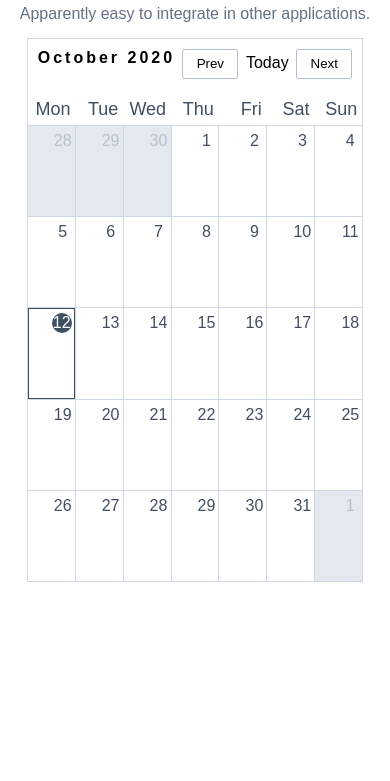
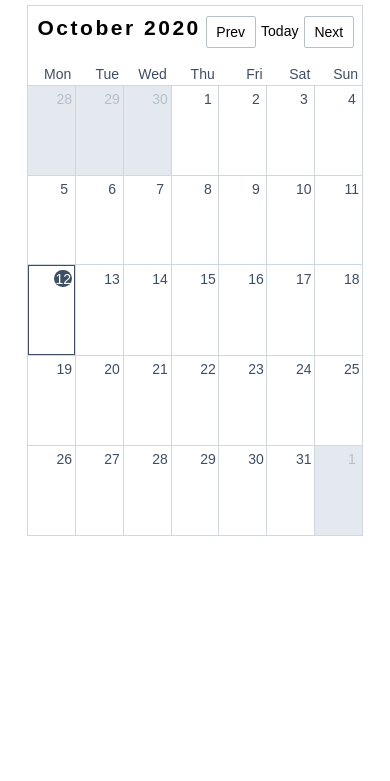
Before and after one commit to zapmal/custom-calendar, a website built with webpack: page index.html in a window 390 px wide. Shown: the part 63-844 px from the top of the page. Built offline with nearby package versions, Linux system fonts and the light colour scheme.

Commit message:
feat: switch to relative units, responsiveness

```diff
--- a/package.json
+++ b/package.json
@@ -10,7 +10,7 @@
   },
   "keywords": [
     "js",
-    "date-fns",
+    "calendar",
     "date",
     "javascript"
   ],
--- a/src/styles/calendar.css
+++ b/src/styles/calendar.css
@@ -7,18 +7,18 @@ body {
   --grey-800: #3e4e63;
   --black: #000000;
   --white: #FFFFFF;
-  --grid-gap: 1px;
-  --day-label-size: 20px;
+  --grid-gap: 0.07rem; /* 1px */
+  --day-label-size: 1.25rem;
 }
 
 .header {
   text-align: center;
-  margin-bottom: 15px;
+  margin-bottom: 0.9rem;
 }
 
 .header h2 {
   color: var(--grey-800);
-  letter-spacing: 5px;
+  letter-spacing: 0.3rem;
 }
 
 .header .info {
@@ -41,27 +41,27 @@ li {
 .calendar-month {
   position: relative;
   background-color: var(--grey-200);
-  border: solid 1px var(--grey-200);
+  border: solid 0.1rem var(--grey-200);
 }
 
 .calendar-month-header {
   display: flex;
   justify-content: space-between;
   background-color: #fff;
-  padding: 10px;
+  padding: 0.7rem;
 }
 
 .calendar-month-header-selected-month {
-  font-size: 24px;
+  font-size: 1.5em;
   font-weight: 600;
-  letter-spacing: 3px;
+  letter-spacing: 0.12em;
 }
 
 .calendar-month-header-selectors {
   display: flex;
   align-items: center;
   justify-content: space-between;
-  width: 170px;
+  width: 10.5rem;
 }
 
 .calendar-month-header-selectors > * {
@@ -69,20 +69,20 @@ li {
 }
 
 #present-month-selector {
-  margin: 0 6px 0 6px;
-  border-bottom: 0.1em solid var(--white);
+  margin: 0 0.37rem 0 0.37rem;
+  border-bottom: 0.1rem solid var(--white);
   transition: all 0.4s;
 }
 
 #present-month-selector:hover {
-  border-bottom: 0.1em solid var(--grey-300);
+  border-bottom: 0.1rem solid var(--grey-300);
 }
 
 .button {
   display: inline-block;
-  padding: 0.5em 1em;
-  border: 0.1em solid var(--grey-300);
-  border-radius: 0.15em;
+  padding: 0.5rem 0.7rem;
+  border: 0.1rem solid var(--grey-300);
+  border-radius: 0.15rem;
   box-sizing: border-box;
   text-decoration: none;
   font-weight: 300;
@@ -94,17 +94,17 @@ li {
 }
 
 .button:hover {
-  border: 0.1em solid var(--grey-200);
+  border: 0.1rem solid var(--grey-200);
   color: var(--white);
   background-color: var(--grey-800);
 }
 
 .day-of-week {
   color: var(--grey-800);
-  font-size: 18px;
+  font-size: 1.125em;
   background-color: #fff;
-  padding-bottom: 5px;
-  padding-top: 10px;
+  padding-bottom: 0.2em;
+  padding-top: 0.55em;
 }
 
 .day-of-week,
@@ -115,7 +115,7 @@ li {
 
 .day-of-week > * {
   text-align: right;
-  padding-right: 5px;
+  padding-right: 0.30rem;
 }
 
 .days-grid {
@@ -123,16 +123,16 @@ li {
   position: relative;
   grid-column-gap: var(--grid-gap);
   grid-row-gap: var(--grid-gap);
-  border-top: solid 1px var(--grey-200);
+  border-top: solid 0.07rem var(--grey-200);
 }
 
 .calendar-day {
   position: relative;
-  min-height: 100px;
-  font-size: 16px;
+  min-height: 6.25rem;
+  /* font-size: 16px; */
   background-color: #fff;
   color: var(--grey-800);
-  padding: 5px;
+  padding: 0.31rem;
 }
 
 .calendar-day--not-current {
@@ -141,8 +141,8 @@ li {
 }
 
 .calendar-day--today {
-  padding-top: 4px;
-  border: 1px solid var(--grey-800);
+  padding-top: 0.25rem;
+  border: 0.07rem solid var(--grey-800);
 }
 
 .calendar-day--today > span {
@@ -156,15 +156,15 @@ li {
   justify-content: center;
   align-items: center;
   position: absolute;
-  right: 2px;
+  right: 0.125rem;
   width: var(--day-label-size);
   height: var(--day-label-size);
 }
 
-@media all and (max-width: 700px) {
+@media all and (max-width: 37.5rem) {
 
-  .calendar-month-header-selected-month {
-    font-size: 16px;
+  * {
+    font-size: 14px;
   }
 
   .calendar-day {
@@ -190,30 +190,30 @@ li {
 
 @keyframes bouncy {
   0% {
-    top: 0em;
+    top: 0rem;
   }
 
   40% {
-    top: 0em;
+    top: 0rem;
   }
 
   43% {
-    top: -0.9em;
+    top: -0.9rem;
   }
 
   46% {
-    top: 0em;
+    top: 0rem;
   }
 
   48% {
-    top: -0.4em;
+    top: -0.4rem;
   }
 
   50% {
-    top: 0em;
+    top: 0rem;
   }
 
   100% {
-    top: 0em;
+    top: 0rem;
   }
 }
```
